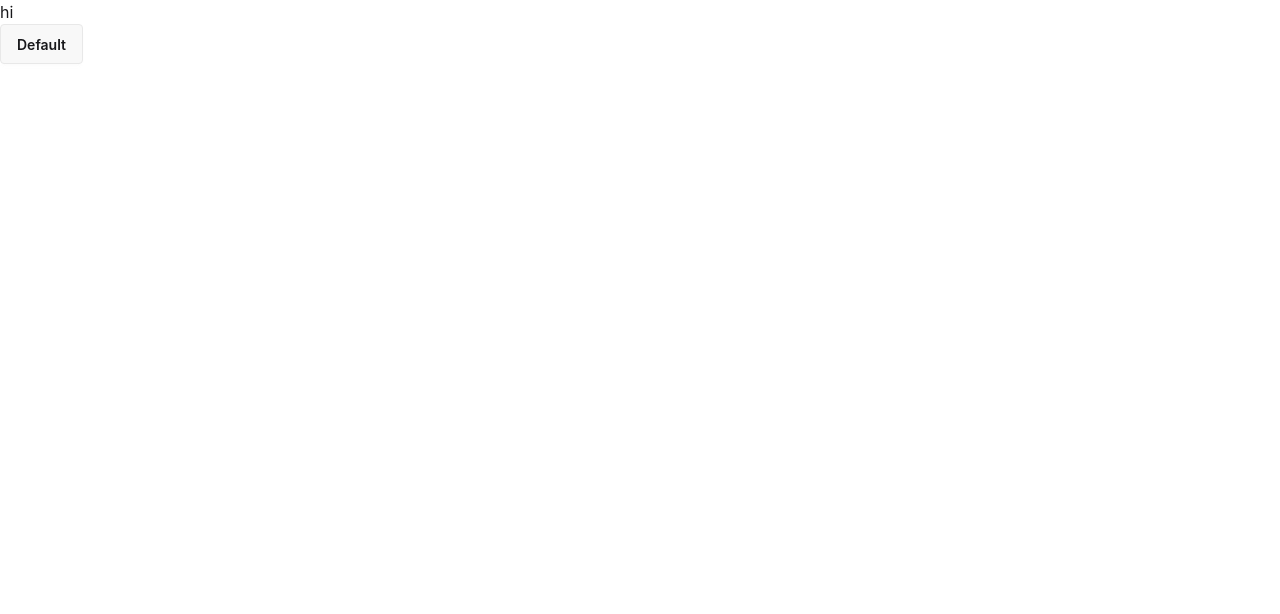
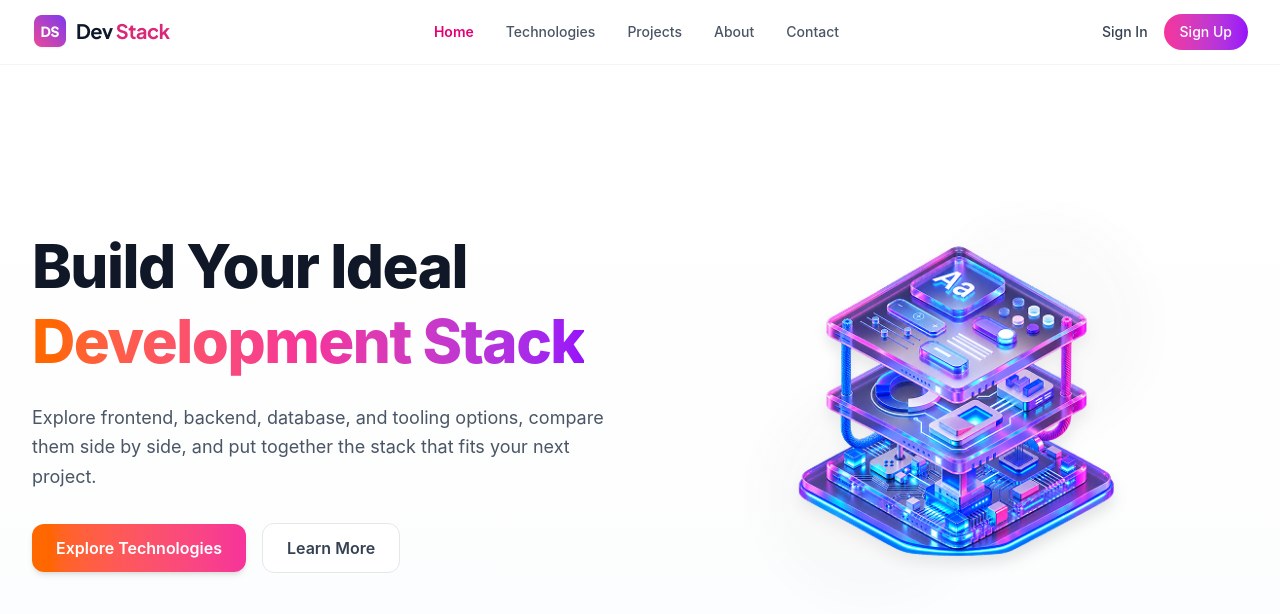
Before and after one commit to nuralam-dev/B-14_A05, a React (Vite) app: page / in a window 1280 px wide. Shown: the top 614 px of the page. Built offline with nearby package versions, Linux system fonts and the light colour scheme.

Commit message:
Navbar is done

```diff
--- /dev/null
+++ b/public/data.json
@@ -0,0 +1,134 @@
+[
+  {
+    "id": 1,
+    "name": "React",
+    "image": "https://i.ibb.co/L53jL9z/react.png",
+    "badge": "Popular",
+    "description": "A declarative, component-based JavaScript library for building modern user interfaces.",
+    "category": "Frontend",
+    "level": "Beginner-Friendly",
+    "rating": 4.9,
+    "buttonText": "Add to Stack"
+  },
+  {
+    "id": 2,
+    "name": "Vue.js",
+    "image": "https://i.ibb.co/v4Kj2z2/vue.png",
+    "badge": "Versatile",
+    "description": "An approachable, performant, and versatile framework for building web user interfaces.",
+    "category": "Frontend",
+    "level": "Beginner-Friendly",
+    "rating": 4.8,
+    "buttonText": "Add to Stack"
+  },
+  {
+    "id": 3,
+    "name": "Svelte",
+    "image": "https://i.ibb.co/S1VwM1M/svelte.png",
+    "badge": "Fast",
+    "description": "Cybernetically enhanced web apps with compile-time reactivity and zero virtual DOM overhead.",
+    "category": "Frontend",
+    "level": "Intermediate",
+    "rating": 4.8,
+    "buttonText": "Add to Stack"
+  },
+  {
+    "id": 4,
+    "name": "Next.js",
+    "image": "https://i.ibb.co/B2vLq7c/nextjs.png",
+    "badge": "Fullstack",
+    "description": "The React framework for full-stack web applications with hybrid static & server rendering.",
+    "category": "Frontend",
+    "level": "Intermediate",
+    "rating": 4.9,
+    "buttonText": "Add to Stack"
+  },
+  {
+    "id": 5,
+    "name": "Node.js",
+    "image": "https://i.ibb.co/m0Kx4jR/nodejs.png",
+    "badge": "Standard",
+    "description": "An asynchronous event-driven JavaScript runtime built on Chrome's V8 engine.",
+    "category": "Backend",
+    "level": "Intermediate",
+    "rating": 4.8,
+    "buttonText": "Add to Stack"
+  },
+  {
+    "id": 6,
+    "name": "PostgreSQL",
+    "image": "https://i.ibb.co/X3s98yD/postgresql.png",
+    "badge": "Top SQL",
+    "description": "A powerful, open-source object-relational database system with proven reliability.",
+    "category": "Database",
+    "level": "Intermediate",
+    "rating": 4.9,
+    "buttonText": "Add to Stack"
+  },
+  {
+    "id": 7,
+    "name": "Redis",
+    "image": "https://i.ibb.co/YyY18x1/redis.png",
+    "badge": "Cache",
+    "description": "In-memory data structure store used as a high-speed database, cache, and message broker.",
+    "category": "Database",
+    "level": "Intermediate",
+    "rating": 4.8,
+    "buttonText": "Add to Stack"
+  },
+  {
+    "id": 8,
+    "name": "JavaScript",
+    "image": "https://i.ibb.co/P4408X2/javascript.png",
+    "badge": "Ubiquitous",
+    "description": "The versatile, ubiquitous scripting language powering dynamic behavior across the web.",
+    "category": "Language",
+    "level": "Beginner-Friendly",
+    "rating": 4.9,
+    "buttonText": "Add to Stack"
+  },
+  {
+    "id": 9,
+    "name": "TypeScript",
+    "image": "https://i.ibb.co/d8k9k8c/typescript.png",
+    "badge": "Essential",
+    "description": "A strongly typed programming language that builds on JavaScript for robust tooling.",
+    "category": "Language",
+    "level": "Intermediate",
+    "rating": 4.9,
+    "buttonText": "Add to Stack"
+  },
+  {
+    "id": 10,
+    "name": "Java",
+    "image": "https://i.ibb.co/C3g6P0p/java.png",
+    "badge": "Robust",
+    "description": "A secure, object-oriented programming language designed for portability and scale.",
+    "category": "Language",
+    "level": "Intermediate",
+    "rating": 4.6,
+    "buttonText": "Add to Stack"
+  },
+  {
+    "id": 11,
+    "name": "Tailwind CSS",
+    "image": "https://i.ibb.co/ZfZGv9v/tailwind.png",
+    "badge": "Modern",
+    "description": "A utility-first CSS framework packed with classes that can be composed to build custom UI.",
+    "category": "Styling",
+    "level": "Beginner-Friendly",
+    "rating": 4.9,
+    "buttonText": "Add to Stack"
+  },
+  {
+    "id": 12,
+    "name": "Docker",
+    "image": "https://i.ibb.co/xS2kM4r/docker.png",
+    "badge": "Containers",
+    "description": "A platform designed to build, share, and run containerized applications reliably.",
+    "category": "DevOps",
+    "level": "Intermediate",
+    "rating": 4.9,
+    "buttonText": "Add to Stack"
+  }
+]
--- a/src/App.tsx
+++ b/src/App.tsx
@@ -1,3 +1,5 @@
+import Hero from "./components/Hero"
+import Navbar from "./components/Navbar"
 
 
 
@@ -6,8 +8,8 @@ function App() {
 
   return (
     <>
-     <h1 className="">hi</h1>
-     <button className="btn">Default</button>
+     <Navbar></Navbar>
+     <Hero></Hero>
     </>
   )
 }
--- /dev/null
+++ b/src/components/Hero.tsx
@@ -0,0 +1,44 @@
+const Hero = () => {
+  return (
+    <section className="bg-gradient-to-b from-white to-slate-50/50 py-12 lg:py-20">
+      <div className="max-w-7xl mx-auto px-4 sm:px-6 lg:px-8">
+        <div className="grid grid-cols-1 lg:grid-cols-2 gap-12 items-center">
+
+          {/* Left Text Content */}
+          <div className="text-center lg:text-left space-y-6">
+            <h1 className="text-4xl sm:text-5xl lg:text-6xl font-extrabold text-gray-900 tracking-tight leading-tight">
+              Build Your Ideal <br />
+              <span className="bg-gradient-to-r from-orange-500 via-pink-500 to-purple-600 bg-clip-text text-transparent">
+                Development Stack
+              </span>
+            </h1>
+
+            <p className="text-gray-600 text-base sm:text-lg max-w-xl mx-auto lg:mx-0 leading-relaxed">
+              Explore frontend, backend, database, and tooling options, compare them side by side, and put together the stack that fits your next project.
+            </p>
+
+            {/* CTA Buttons */}
+            <div className="flex flex-col sm:flex-row items-center justify-center lg:justify-start gap-4 pt-2">
+              <button className="w-full sm:w-auto bg-gradient-to-r from-orange-500 to-pink-500 hover:opacity-95 text-white font-semibold px-6 py-3 rounded-xl shadow-md transition">
+                Explore Technologies
+              </button>
+              <button className="w-full sm:w-auto bg-white border border-gray-200 text-gray-700 hover:bg-gray-50 font-semibold px-6 py-3 rounded-xl transition">
+                Learn More
+              </button>
+            </div>
+          </div>
+          <div className="flex justify-center items-center">
+            <img
+              src="/src/assets/banner-stack.png"
+              alt="3D Development Stack"
+              className="w-full max-w-md sm:max-w-lg object-contain drop-shadow-xl"
+            />
+          </div>
+
+        </div>
+      </div>
+    </section>
+  );
+};
+
+export default Hero;
--- /dev/null
+++ b/src/components/Navbar.tsx
@@ -0,0 +1,97 @@
+import { useState } from "react";
+import logo from "../assets/logo-text.png";
+
+const Navbar = () => {
+  const [isOpen, setIsOpen] = useState(false);
+
+  return (
+    <nav className="w-full bg-white border-b border-gray-100 sticky top-0 z-50">
+      <div className="max-w-7xl mx-auto px-4 sm:px-6 lg:px-8">
+        <div className="flex justify-between items-center h-16">
+          <div className="flex items-center space-x-3">
+            <button
+              onClick={() => setIsOpen(!isOpen)}
+              className="md:hidden text-gray-700 hover:text-gray-900 focus:outline-none"
+            >
+              <svg
+                className="w-6 h-6"
+                fill="none"
+                stroke="currentColor"
+                viewBox="0 0 24 24"
+              >
+                {isOpen ? (
+                  <path
+                    strokeLinecap="round"
+                    strokeLinejoin="round"
+                    strokeWidth={2}
+                    d="M6 18L18 6M6 6l12 12"
+                  />
+                ) : (
+                  <path
+                    strokeLinecap="round"
+                    strokeLinejoin="round"
+                    strokeWidth={2}
+                    d="M4 6h16M4 12h16M4 18h16"
+                  />
+                )}
+              </svg>
+            </button>
+            <div className="flex items-center space-x-2">
+              <img
+                src={logo}
+                alt="DevStack Logo"
+                className="h-9 w-auto object-contain"
+              />
+            </div>
+          </div>
+          <div className="hidden md:flex items-center space-x-8 text-sm font-medium text-gray-600">
+            <a href="#" className="text-pink-600 font-semibold">
+              Home
+            </a>
+            <a href="#" className="hover:text-gray-900">
+              Technologies
+            </a>
+            <a href="#" className="hover:text-gray-900">
+              Projects
+            </a>
+            <a href="#" className="hover:text-gray-900">
+              About
+            </a>
+            <a href="#" className="hover:text-gray-900">
+              Contact
+            </a>
+          </div>
+          <div className="flex items-center space-x-4">
+            <button className="text-sm font-medium text-gray-700 hover:text-gray-900">
+              Sign In
+            </button>
+            <button className="bg-gradient-to-r from-pink-500 to-purple-600 hover:opacity-90 text-white text-sm font-medium px-4 py-2 rounded-full transition">
+              Sign Up
+            </button>
+          </div>
+        </div>
+        {isOpen && (
+          <div className="md:hidden py-4 border-t border-gray-100 flex flex-col space-y-3 font-medium text-gray-600">
+            <a href="#" className="text-pink-600 font-semibold">
+              Home
+            </a>
+            <a href="#" className="hover:text-gray-900">
+              Technologies
+            </a>
+            <a href="#" className="hover:text-gray-900">
+              Projects
+            </a>
+            <a href="#" className="hover:text-gray-900">
+              About
+            </a>
+            <a href="#" className="hover:text-gray-900">
+              Contact
+            </a>
+          </div>
+        )}
+      </div>
+    </nav>
+  );
+};
+
+export default Navbar;
```
Also changed, not shown: src/assets/banner-stack.png (added), src/assets/logo-text.png (added).
